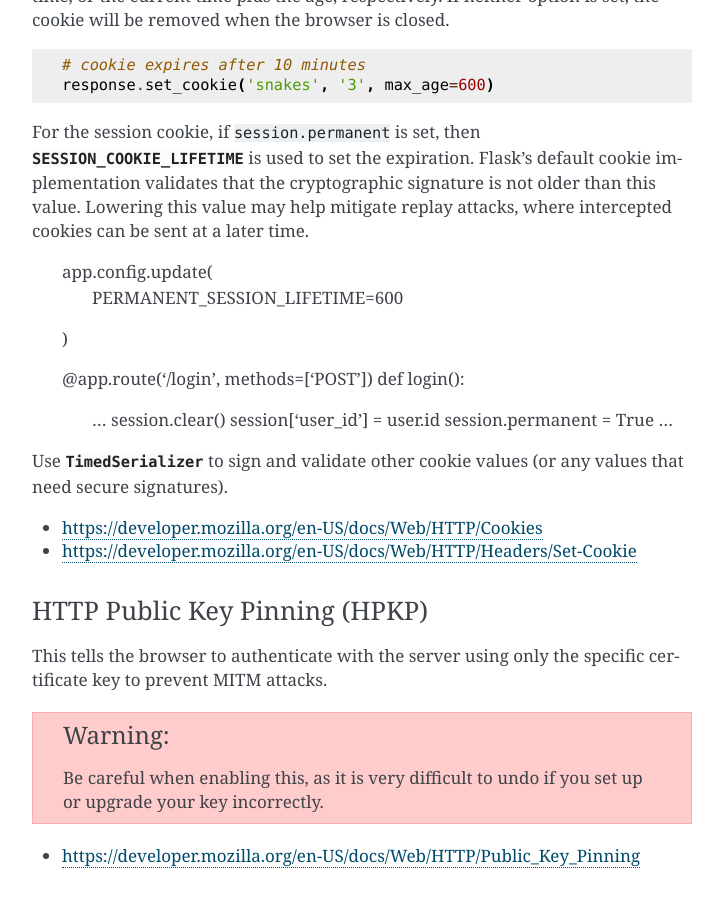
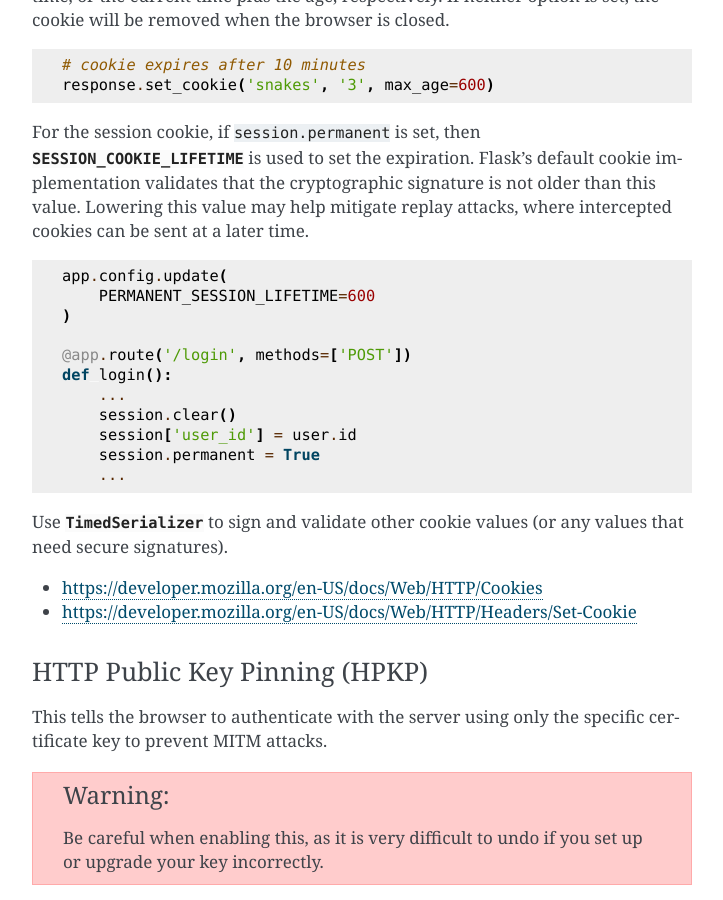
Before and after one commit to th37rose/ava_backend, a Sphinx documentation site: the page built from docs/security.rst, in a window 1280 px wide and 900 px high, scrolled down 4236 px. Shown: the whole window, without its empty margins (388-1111 px from the left). Built offline with Sphinx 7.4.7, drawn with Linux system fonts in a browser that asks for light colours.

Commit message:
fix code block

```diff
--- a/docs/security.rst
+++ b/docs/security.rst
@@ -217,7 +217,7 @@ For the session cookie, if ``session.permanent`` is set, then
 :data:`SESSION_COOKIE_LIFETIME` is used to set the expiration. Flask's default
 cookie implementation validates that the cryptographic signature is not older
 than this value. Lowering this value may help mitigate replay attacks, where
-intercepted cookies can be sent at a later time.
+intercepted cookies can be sent at a later time. ::
 
     app.config.update(
         PERMANENT_SESSION_LIFETIME=600
```
